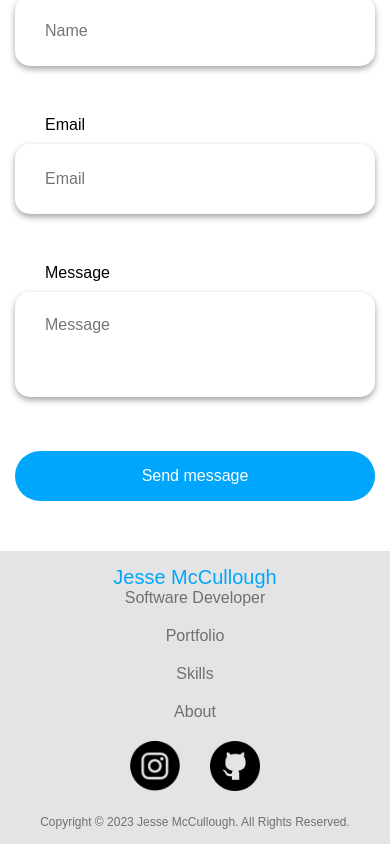
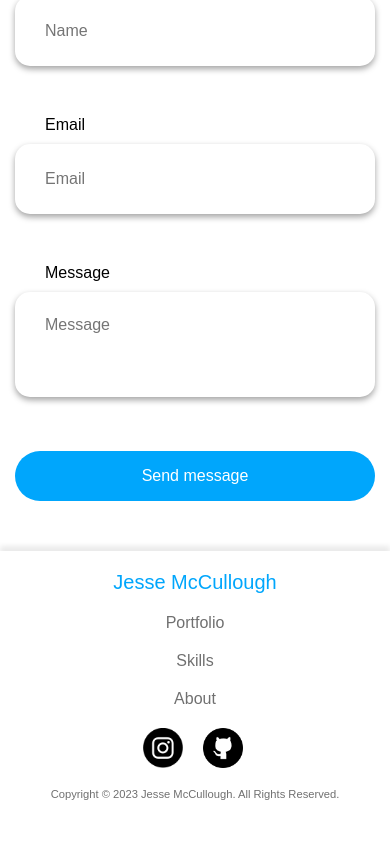
Before and after one commit to JesseMcCullough/jessem.dev, a React (Create React App) app: page / in a window 390 px wide. Shown: the part 2069-2913 px from the top of the page. After the commit the page ends 2874 px from the top, so only its background shows below. Built offline with nearby package versions, Linux system fonts and the light colour scheme; the HTML template or start-up script is replaced by a standard one.

Commit message:
Redesigned Footer component

```diff
--- a/src/components/Footer/Footer.js
+++ b/src/components/Footer/Footer.js
@@ -8,26 +8,41 @@ export default function Footer() {
             <div className={`${styles.container} container`}>
                 <div className={styles["footer-text"]}>
                     <div className={styles["name-container"]}>
-                        <span className={`${styles.name} highlight`}>Jesse McCullough</span>
-                        <span className="title">Software Developer</span>
+                        <span className={`${styles.name} highlight`}>
+                            Jesse McCullough
+                        </span>
                     </div>
                     <ul>
-                        <li><a href="#portfolio">Portfolio</a></li>
-                        <li><a href="#skills">Skills</a></li>
-                        <li><a href="#about">About</a></li>
+                        <li>
+                            <a href="#portfolio">Portfolio</a>
+                        </li>
+                        <li>
+                            <a href="#skills">Skills</a>
+                        </li>
+                        <li>
+                            <a href="#about">About</a>
+                        </li>
                     </ul>
                 </div>
                 <div className={styles.icons}>
-                    <a href="https://www.instagram.com/jessemccullough"
-                        target="_blank" rel="noreferrer">
+                    <a
+                        href="https://www.instagram.com/jessemccullough"
+                        target="_blank"
+                        rel="noreferrer"
+                    >
                         <img src={instagramIcon} alt="" />
                     </a>
-                    <a href="https://github.com/jessemccullough"
-                        target="_blank" rel="noreferrer">
+                    <a
+                        href="https://github.com/jessemccullough"
+                        target="_blank"
+                        rel="noreferrer"
+                    >
                         <img src={githubIcon} alt="" />
                     </a>
                 </div>
-                <p className={styles.copyright}>Copyright &copy; 2023 Jesse McCullough. All Rights Reserved.</p>
+                <p className={styles.copyright}>
+                    Copyright &copy; 2023 Jesse McCullough. All Rights Reserved.
+                </p>
             </div>
         </footer>
     );
--- a/src/components/Footer/Footer.module.css
+++ b/src/components/Footer/Footer.module.css
@@ -1,9 +1,9 @@
 footer {
-    min-height: 125px;
-    background-color: #E4E4E4;
-    padding: 15px 15px;
+    background-color: #ffffff;
+    padding: 5px 15px;
     display: flex;
     align-items: center;
+    box-shadow: 0 -5px 5px #ebebeb;
 }
 
 footer .container {
@@ -17,13 +17,21 @@ footer .container {
 footer .footer-text {
     width: 80%;
     display: flex;
-    gap: 100px;
+    gap: 150px;
     align-items: center;
 }
 
+footer .icons {
+    display: flex;
+}
+
 footer .icons img {
-    height: 50px;
-    margin-right: 30px;
+    height: 100%;
+}
+
+footer .icons a {
+    max-height: 40px;
+    text-align: center;
 }
 
 footer .icons a:last-of-type img {
@@ -44,7 +52,7 @@ footer .name-container .name {
 footer ul {
     display: flex;
     list-style-type: none;
-    gap: 100px;
+    gap: 150px;
 }
 
 footer ul li a {
@@ -58,13 +66,31 @@ footer ul li a:hover {
 }
 
 footer .copyright {
-    font-size: 0.75em;
+    font-size: 0.7em;
     position: absolute;
-    bottom: -26px;
-    right: 0;
+    bottom: 0;
+    left: 0;
+}
+
+@media screen and (max-width: 1110px) {
+    footer .footer-text,
+    footer ul {
+        gap: 100px;
+    }
+}
+
+@media screen and (max-width: 910px) {
+    footer .footer-text,
+    footer ul {
+        gap: 50px;
+    }
 }
 
 @media screen and (max-width: 870px) {
+    footer {
+        padding-top: 20px;
+    }
+
     footer .container {
         flex-direction: column;
         gap: 20px;
```
